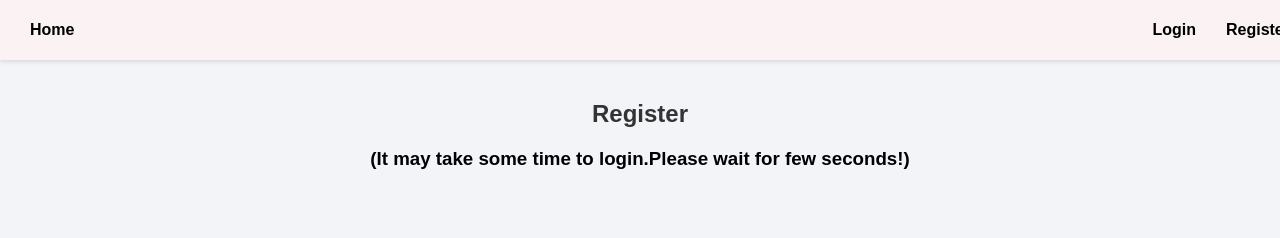
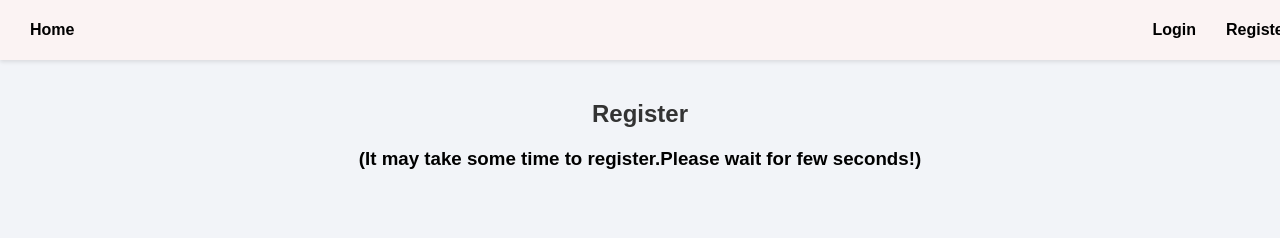
Before and after one commit to lokesh8014/hva_MH_3.1, a plain HTML site: page Frontend_folder/registration.html in a window 1280 px wide. Shown: the top 238 px of the page. Drawn offline with Linux system fonts and the light colour scheme.

```diff
--- a/Frontend_folder/registration.html
+++ b/Frontend_folder/registration.html
@@ -75,7 +75,7 @@
 
     <main>
         <h2>Register</h2>
-        <h3>(It may take some time to login.Please wait for few seconds!)</h3>
+        <h3>(It may take some time to register.Please wait for few seconds!)</h3>
         <form id="registerForm">
             <input type="text" id="name" placeholder="Name" required>
             <input type="email" id="email" placeholder="Email" required autocomplete="username">
```
